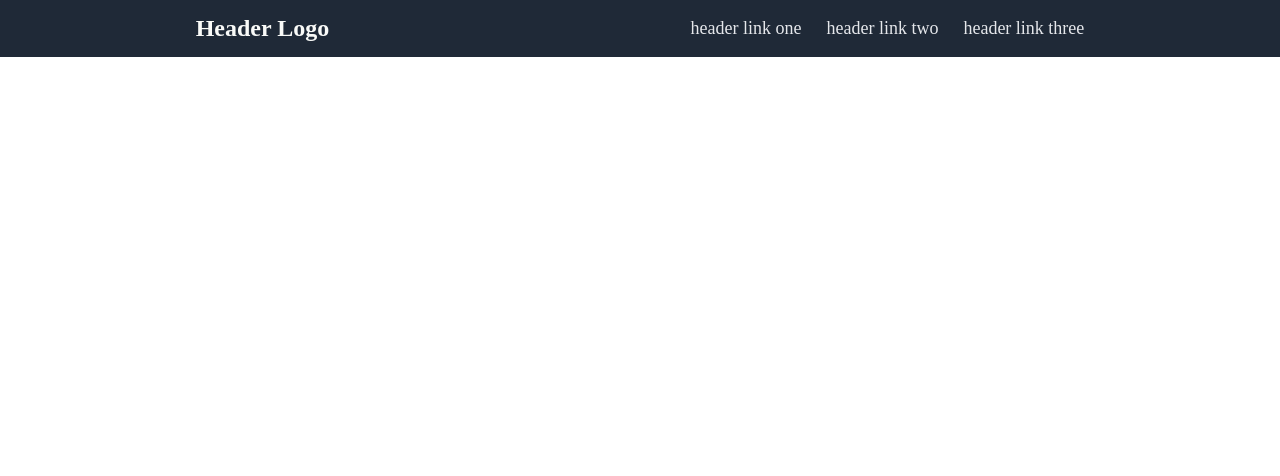
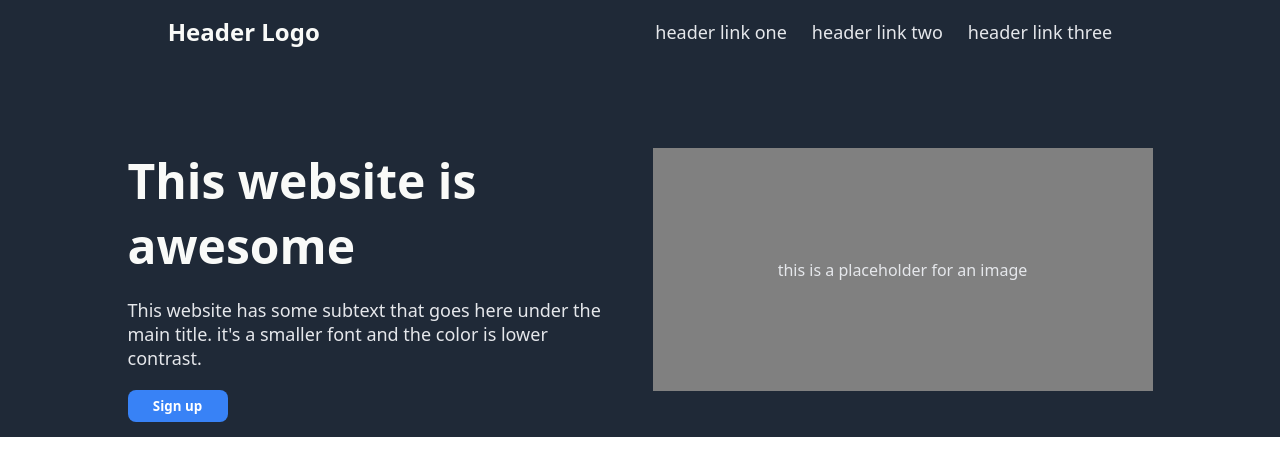
Before and after one commit to DrearyDev/landing-page, a plain HTML site: page index.html in a window 1280 px wide. Drawn offline with Linux system fonts and the light colour scheme.

Commit message:
Add media-object to section-one

```diff
--- a/index.html
+++ b/index.html
@@ -16,6 +16,19 @@
                 <li><a href="#">header link three</a></li>
             </ul>
         </div>
+        <div class="media-object">
+            <div class="content">
+                <h1 class="title">This website is awesome</h1>
+                <p>
+                    This website has some subtext that goes here under the main title. it's a smaller
+                    font and the color is lower contrast.
+                </p>
+                <button>Sign up</button>
+            </div>
+            <div class="media">
+                this is a placeholder for an image
+            </div>
+        </div>
     </div>
 
 </body>
--- a/style.css
+++ b/style.css
@@ -2,13 +2,17 @@
     margin: 0;
     padding: 0;
     box-sizing: border-box;
+    font-family: system-ui, -apple-system, BlinkMacSystemFont, 'Segoe UI', Roboto, Oxygen, Ubuntu, Cantarell, 'Open Sans', 'Helvetica Neue', sans-serif;
 }
 
 .section-one {
     background-color: #1f2937;
     padding: 15px;
     display: flex;
+    flex-direction: column;
+    align-items: center;
     justify-content: center;
+    gap: 100px;
 }
 
 .navbar {
@@ -35,3 +39,55 @@ a {
     color: #e5e7eb;
     font-size: 18px;
 }
+
+.media-object {
+    width: 100vw;
+    display: flex;
+    align-items: flex-start;
+    justify-content: center;
+    padding: 0 50px;
+    gap: 50px;
+}
+
+.content {
+    width: 475px;
+    display: flex;
+    flex-direction: column;
+    gap: 20px;
+}
+
+.title {
+    color: #f9faf8;
+    font-size: 48px;
+    font-weight: bolder;
+}
+
+.content > p {
+    color: #e5e7eb;
+    font-size: 18px;
+}
+
+.content button {
+    color: white;
+    background-color: #3882f6;
+}
+
+button {
+    width: 100px;
+    font-weight: bold;
+    border: none;
+    border-radius: 8px;
+    padding: 7px 25px;
+}
+
+.media {
+    height: 243px;
+    width: 500px;
+    color: #e5e7eb;
+    background-color: gray;
+
+    display: flex;
+    align-items: center;
+    justify-content: center;
+    flex-shrink: 0;
+}
```
